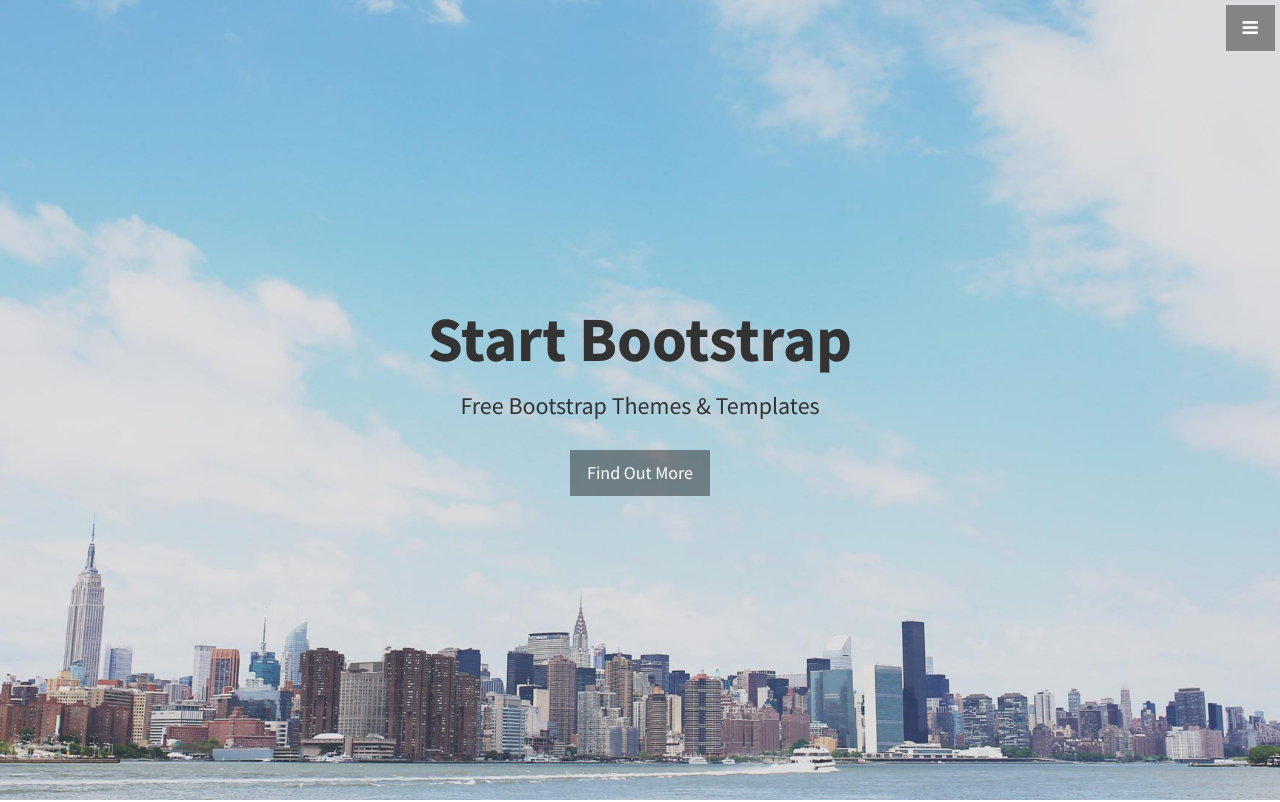
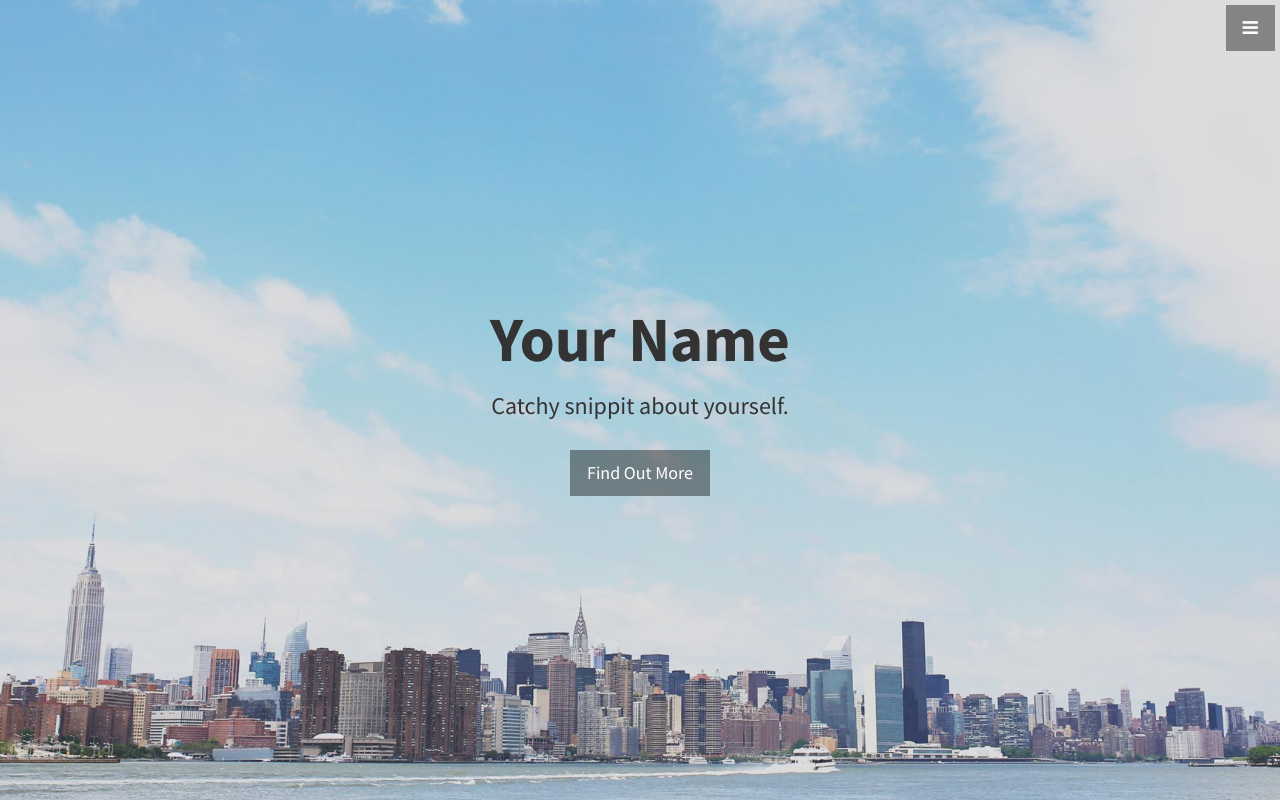
Before and after one commit to torioBrandon/torioBrandon.github.io, a plain HTML site: page index.html in a window 1280 px wide. Shown: the top 802 px of the page. Drawn offline with Linux system fonts and the light colour scheme.

Commit message:
template 3

```diff
--- a/index.html
+++ b/index.html
@@ -9,7 +9,7 @@
     <meta name="description" content="">
     <meta name="author" content="">
 
-    <title>Stylish Portfolio - Start Bootstrap Theme</title>
+    <title>Your Name</title>
 
     <!-- Bootstrap Core CSS -->
     <link href="css/bootstrap.min.css" rel="stylesheet">
@@ -54,8 +54,8 @@
     <!-- Header -->
     <header id="top" class="header">
         <div class="text-vertical-center">
-            <h1>Start Bootstrap</h1>
-            <h3>Free Bootstrap Themes &amp; Templates</h3>
+            <h1>Your Name</h1>
+            <h3>Catchy snippit about yourself.</h3>
             <br>
             <a href="#about" class="btn btn-dark btn-lg">Find Out More</a>
         </div>
```
